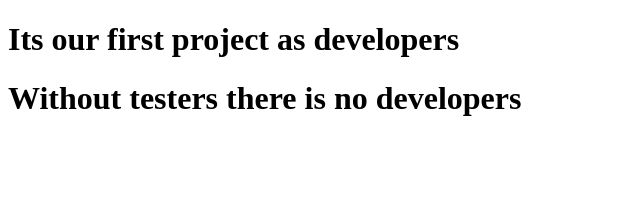
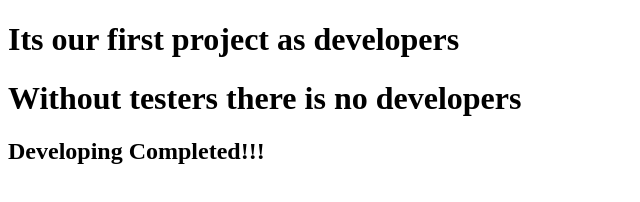
Before and after one commit to sanikesaimohan/DT-project, a plain HTML site: page index.html in a window 1280 px wide. Shown: the whole page, without its empty margins (0-640 px from the left). Drawn offline with Linux system fonts and the light colour scheme.

Commit message:
developing completed

```diff
--- a/index.html
+++ b/index.html
@@ -8,5 +8,6 @@
 <body>
     <h1>Its our first project as developers</h1>
     <h1>Without testers there is no developers</h1>
+    <h2>Developing Completed!!!</h2>
 </body>
 </html>
```
